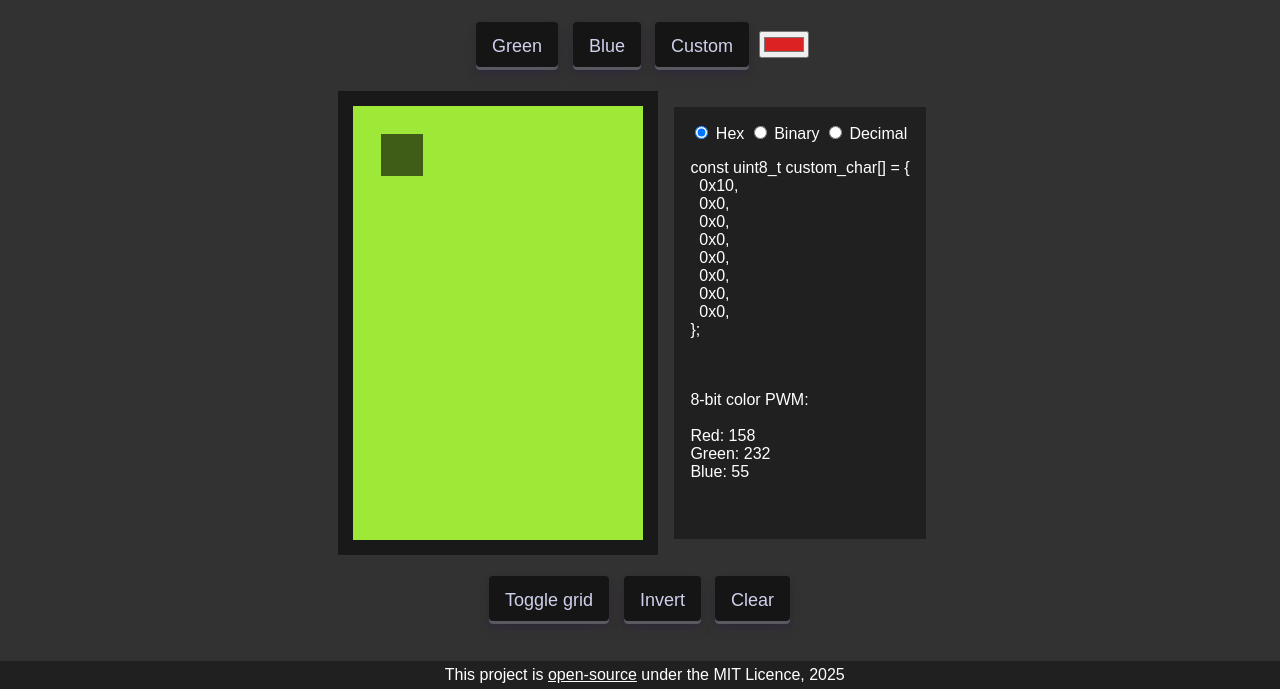
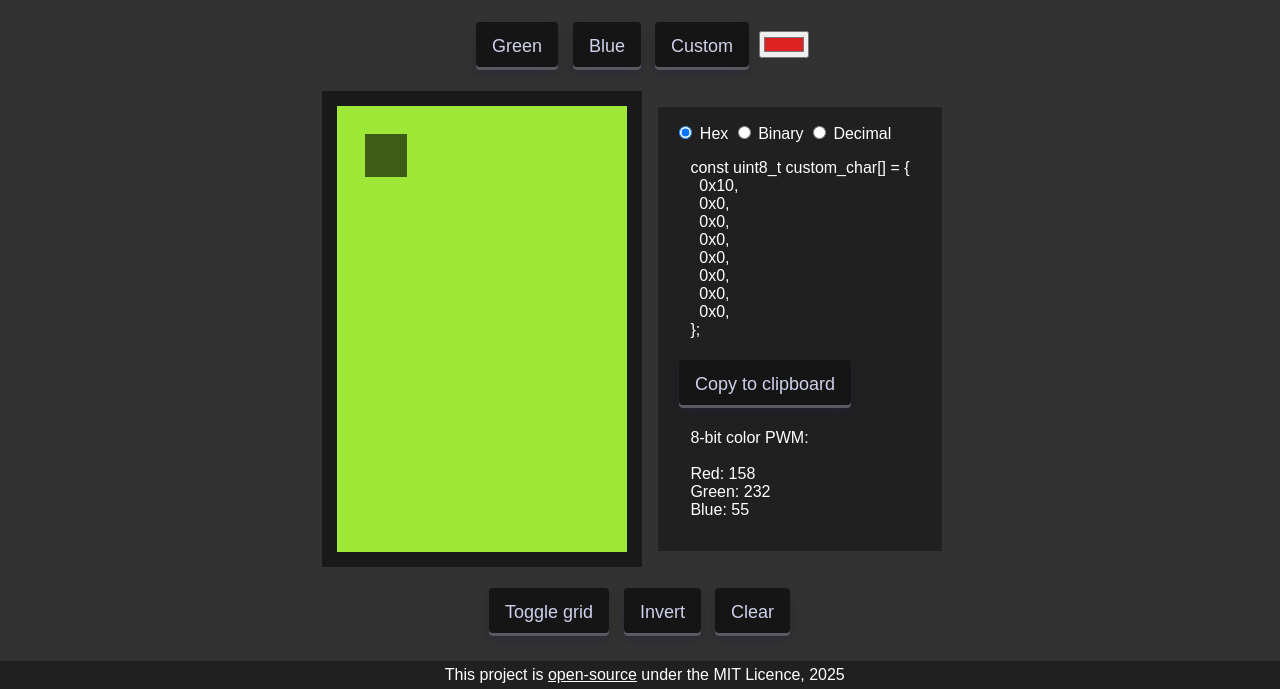
Before and after one commit to Sarijen/lcd-custom-char-creator, a website: page index.html in a window 1280 px wide. Both pictures are taken after a click on the element 402 px from the left and 265 px from the top of the page. Shown: the part 111-800 px from the top of the page. Drawn offline with Linux system fonts and the light colour scheme.

Commit message:
feat: Add copy code to clipboard button

```diff
--- a/index.html
+++ b/index.html
@@ -73,6 +73,7 @@
       You can either enable it or read the source code if you don't trust it.
     </noscript>
 
+
     <label>
       <input type="radio" value="hex" name="char_number_format" onclick="update_text()" checked> Hex
     </label>
@@ -83,8 +84,11 @@
       <input type="radio" value="decimal" name="char_number_format" onclick="update_text()"> Decimal
     </label>
 
+
     <p id="char_code">const uint8_t custom_char[] = {<br><br><br><br><br><br><br><br><br>};</p>
+    <button id="copy_to_clipboard">Copy code to clipboard</button>
     <p id="pwm_code"></p>
+
   </div>
   </div>
 
--- a/script.js
+++ b/script.js
@@ -91,7 +91,7 @@ function update_pwm_code() {
   green = parseInt(green, 16);
   blue = parseInt(blue, 16);
 
-  let pwm_text = "\n\n8-bit color PWM:\n\n";
+  let pwm_text = "8-bit color PWM:\n\n";
   pwm_text += "Red: " + red + "\n";
   pwm_text += "Green: " + green + "\n";
   pwm_text += "Blue: " + blue + "\n";
@@ -101,10 +101,21 @@ function update_pwm_code() {
 
 
 function update_text() {
+  document.getElementById("char_code").textContent = get_formatted_code();
+  document.getElementById("copy_to_clipboard").textContent = "Copy to clipboard";
+}
+
+document.getElementById("copy_to_clipboard").addEventListener("click", () => {
+  navigator.clipboard.writeText(get_formatted_code());
+
+  document.getElementById("copy_to_clipboard").textContent = "Copied!";
+});
+
+
+function get_formatted_code() {
   let row_bits;
+  let number_format = document.querySelector('input[name="char_number_format"]:checked').value;
   let code_text = "const uint8_t custom_char[] = {";
-
-  let number_format = document.querySelector('input[name="char_number_format"]:checked').value;
 
 // ================ HEX ================
   if (number_format == "hex") {
@@ -148,7 +159,7 @@ function update_text() {
   }
 
   code_text += "\n};";
-  document.getElementById("char_code").textContent = code_text;
+  return code_text;
 }
 
 
--- a/styles.css
+++ b/styles.css
@@ -42,6 +42,7 @@ body {
   We need pre-wrap for javascript spaces and break lines to work
 */
 .code p {
+  margin: 1rem;
   white-space: pre-wrap;
 }
 
```
